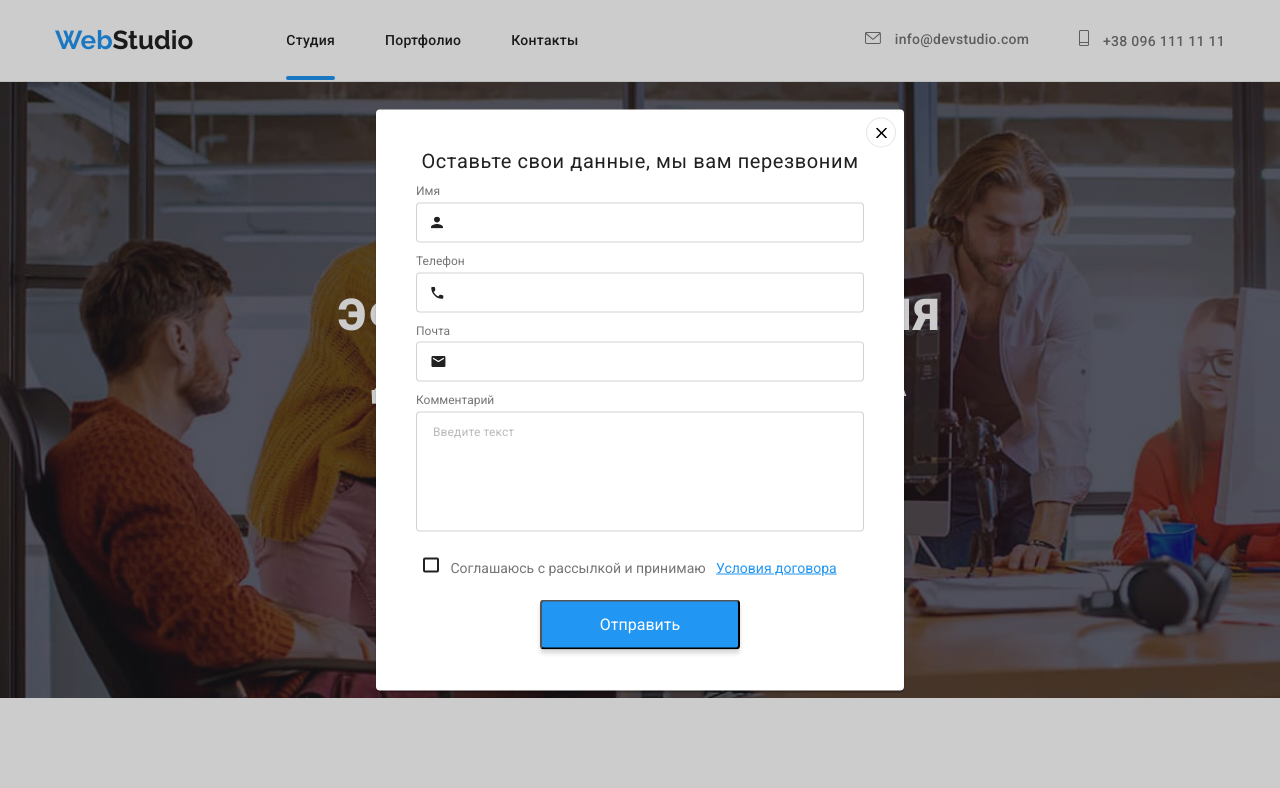
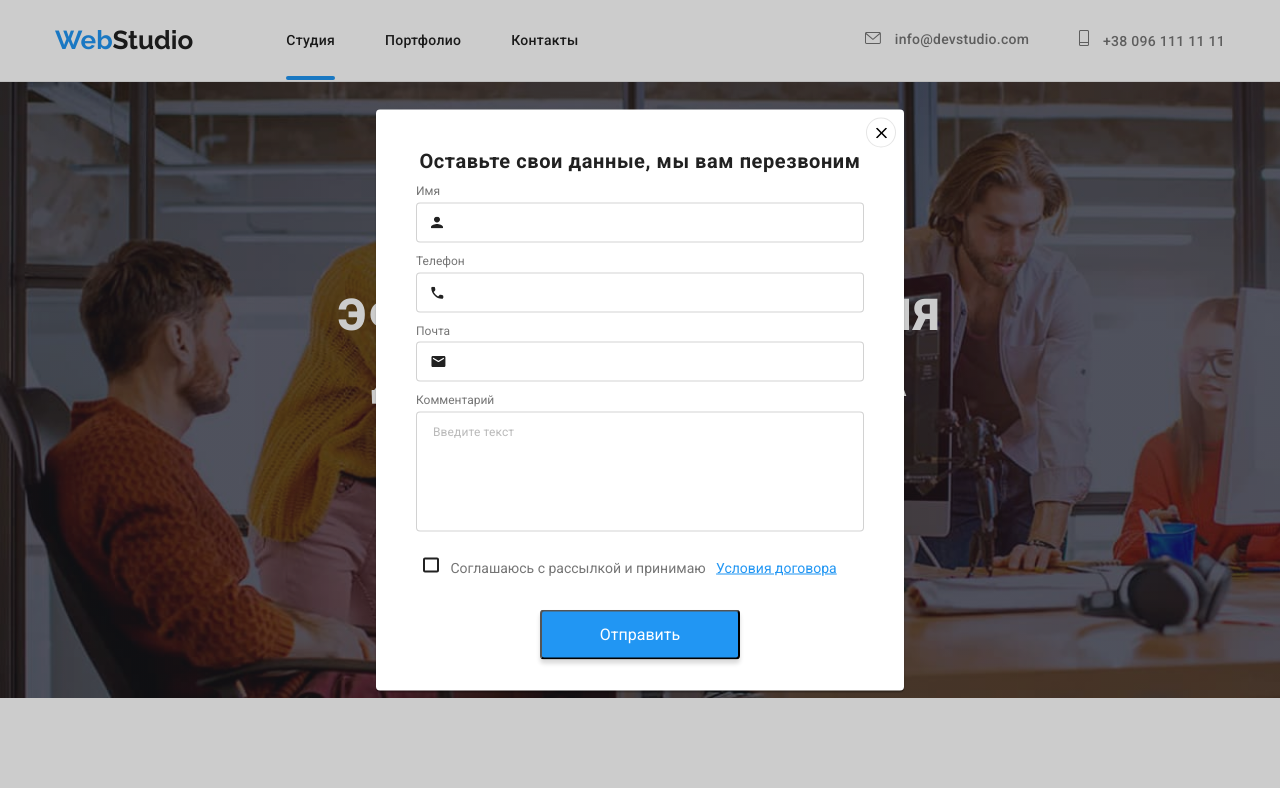
Before and after one commit to IvanSkliar/goit-murkup-hw-06, a plain HTML site: page index.html in a window 1280 px wide. Both pictures are taken after a click on the button "Заказать услугу". Shown: the top 788 px of the page. Drawn offline with nearby package versions, Linux system fonts and the light colour scheme.

Commit message:
дораб.

```diff
--- a/css/styles.css
+++ b/css/styles.css
@@ -328,7 +328,7 @@
     transition: box-shadow var(--transit-time) var(--transition-properties);
   }
   .form{
-    margin: 40px;
+    padding: 40px;
   }
   .text-form{
     font-size: 20px;
@@ -336,7 +336,7 @@
     text-align: center;
     letter-spacing: 0.03em;
     color: var(--primary-color);
-    margin-top: 40px;
+    font-weight: bold;
   }
   .label-form{
     display: block;
@@ -382,7 +382,7 @@
   }
   .button-form{
     display: block;
-    margin-bottom: 40px;
+    margin-top: 30px;
     margin-left: 124px;
     width: 200px;
     height: 50px;
@@ -397,7 +397,6 @@
   .checkbox-label-form{
     display: block;
     margin-left: 7px;
-    margin-bottom: 20px;
     color: var(--secondary-color);
     font-size: 14px;
     line-height: 24px;
@@ -424,6 +423,14 @@
     background-size: contain;
     background-repeat: no-repeat;
     border-color: transparent;
+    background-origin: border-box;
+  }
+  .checkbox-form:hover + .checkbox-label-form::before {
+    background-color: #2196f3;
+    background-image: url(../icon/icon\ check\ \(1\).svg);
+    background-size: contain;
+    background-repeat: no-repeat;
+    border-color: var(--interactive-color);
     background-origin: border-box;
   }
   .checkbox-label-form::before{
```
